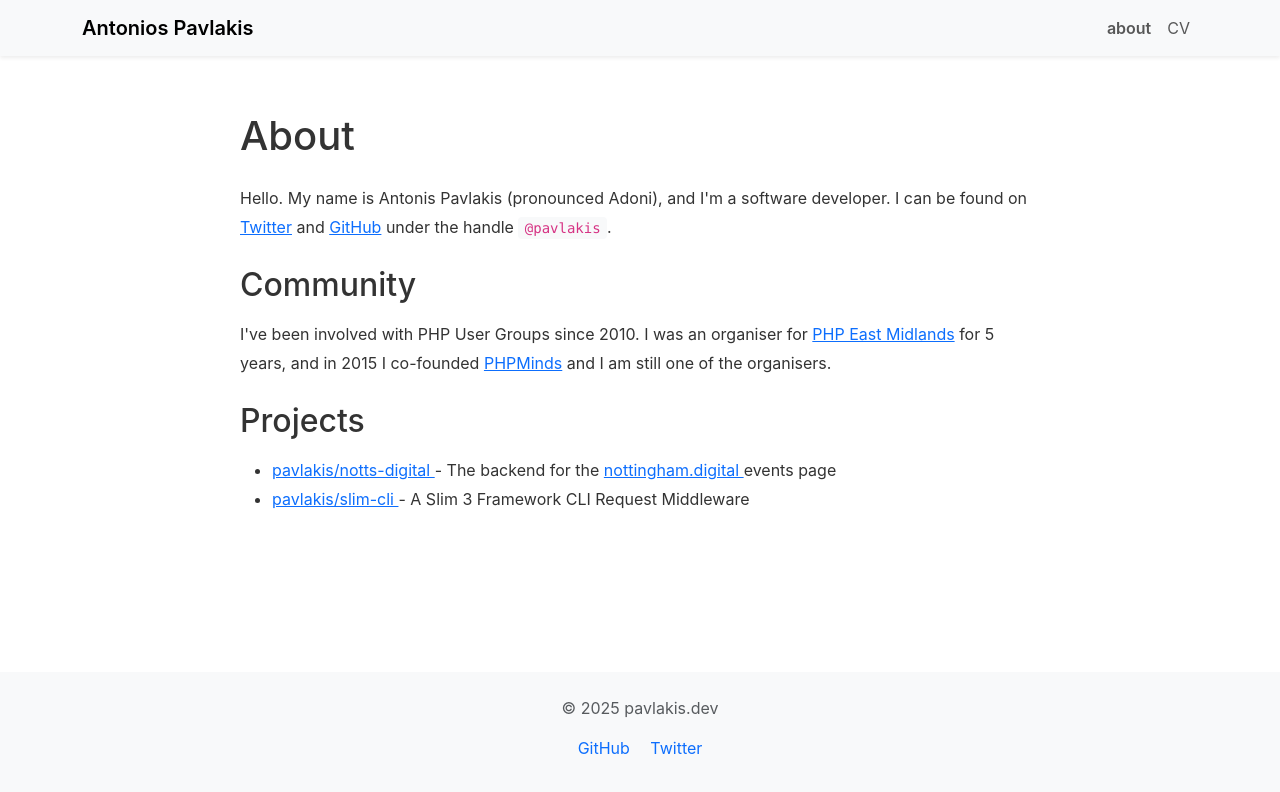
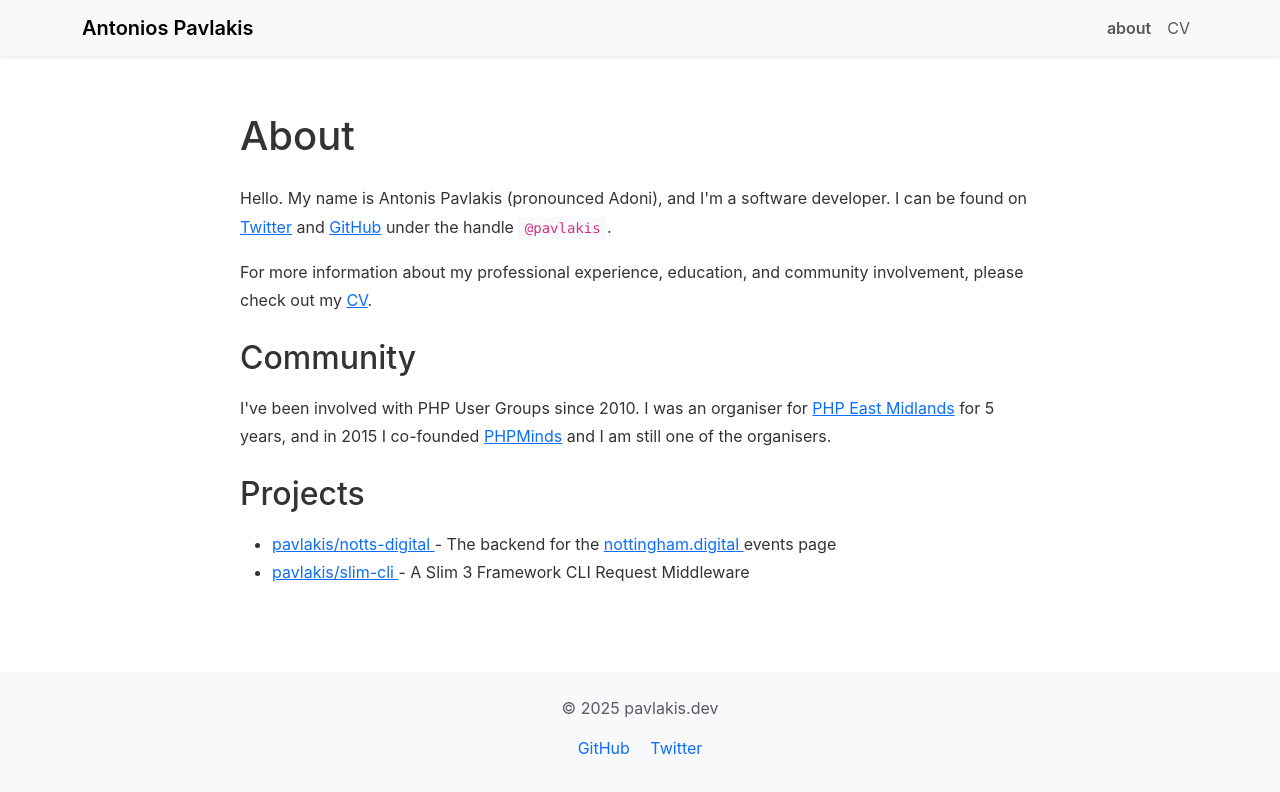
Before and after one commit to pavlakis/blog, a Vue app: page /about in a window 1280 px wide. Shown: the top 792 px of the page. Built offline with nearby package versions, Linux system fonts and the light colour scheme.

Commit message:
Reference the CV in the about page

```diff
--- a/src/views/About.vue
+++ b/src/views/About.vue
@@ -9,6 +9,11 @@
         and
         <a href="https://github.com/pavlakis" target="_blank" rel="noopener noreferrer">GitHub</a>
         under the handle <code>@pavlakis</code>.
+      </p>
+
+      <p>
+        For more information about my professional experience, education, and community involvement,
+        please check out my <router-link to="/antonios-pavlakis-cv">CV</router-link>.
       </p>
 
       <h2 class="mt-4 mb-3">Community</h2>
```
